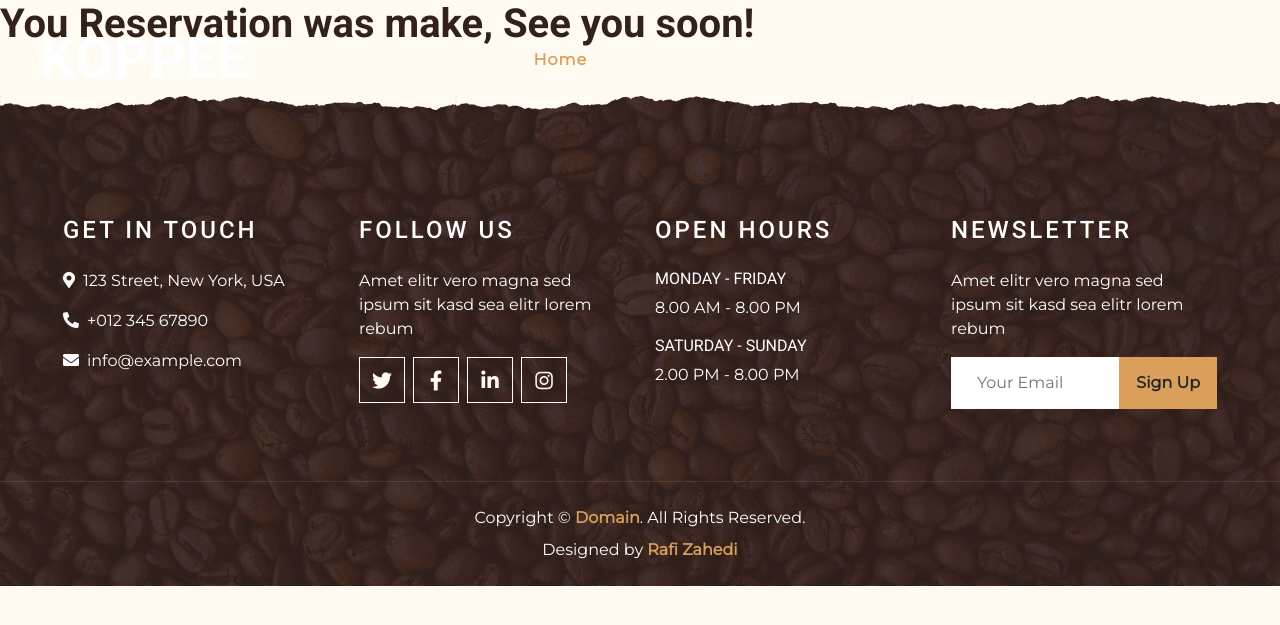
After one commit to RafiZahedi/KOPPEEwebsite, a Django app: template templates/success_page.html in a window 1280 px wide. The commit adds this page. Shown: the top 625 px of the page. Run offline with Django 5.2, Linux system fonts and the light colour scheme; the template is opened without the code that fills it, so the values that code supplies are empty; some libraries are stand-ins or nearby versions.

Commit message:
Success page template was make.

```diff
--- a/base/models.py
+++ b/base/models.py
@@ -1,5 +1,7 @@
 from django.db import models
 from django.core.exceptions import ValidationError
+from django.db.models.signals import post_save
+from django.dispatch import receiver
 from django.utils import timezone
 from datetime import datetime, timedelta
 
--- a/base/views.py
+++ b/base/views.py
@@ -21,7 +21,6 @@ def reservation(request):
             return redirect('home')
     context = {'form': form}
     return render(request, 'reservation.html', context)
-
 
 def contact(request):
     return render(request, 'contact.html')
--- a/templates/navbar.html
+++ b/templates/navbar.html
@@ -22,7 +22,7 @@
                 {#                        <a href="testimonial.html" class="dropdown-item">Testimonial</a>#}
                 {#                    </div>#}
                 {#                </div>#}
-                <a href="#reservation" class="nav-bar nav-link">Reservation</a>
+                <a href={% url 'reservation' %} class="nav-bar nav-link">Reservation</a>
                 <a href="#testimonial" class="nav-bar nav-link">Testimonials</a>
                 <a href="{% url 'contact' %}" class="nav-item nav-link">Contact</a>
             </div>
--- /dev/null
+++ b/templates/success_page.html
@@ -0,0 +1,9 @@
+{% extends 'main.html' %}
+{% block content %}
+<div>
+    <div>
+        <h1> You Reservation was make, See you soon!</h1>
+    </div>
+</div>
+
+{% endblock %}
```
